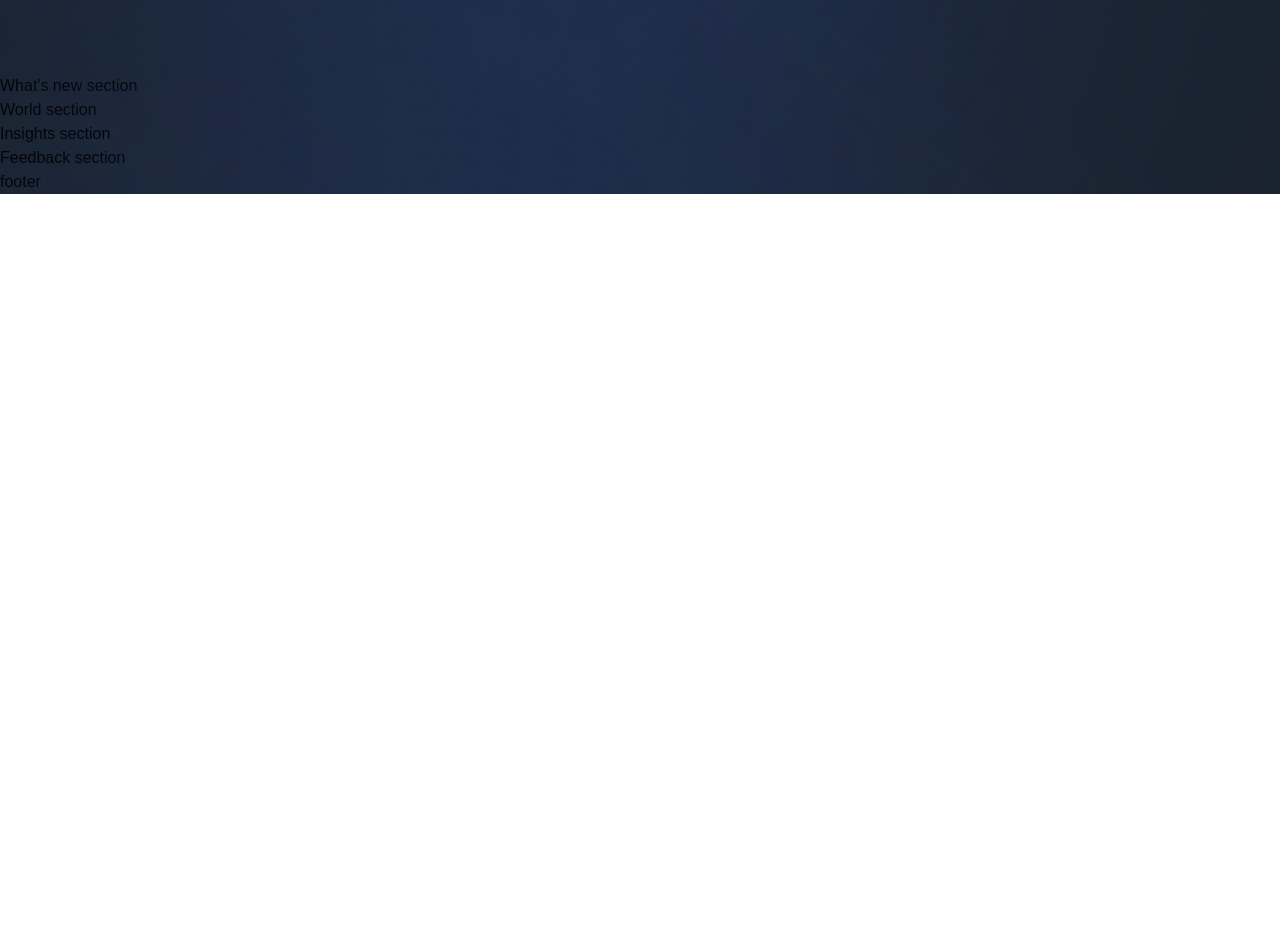
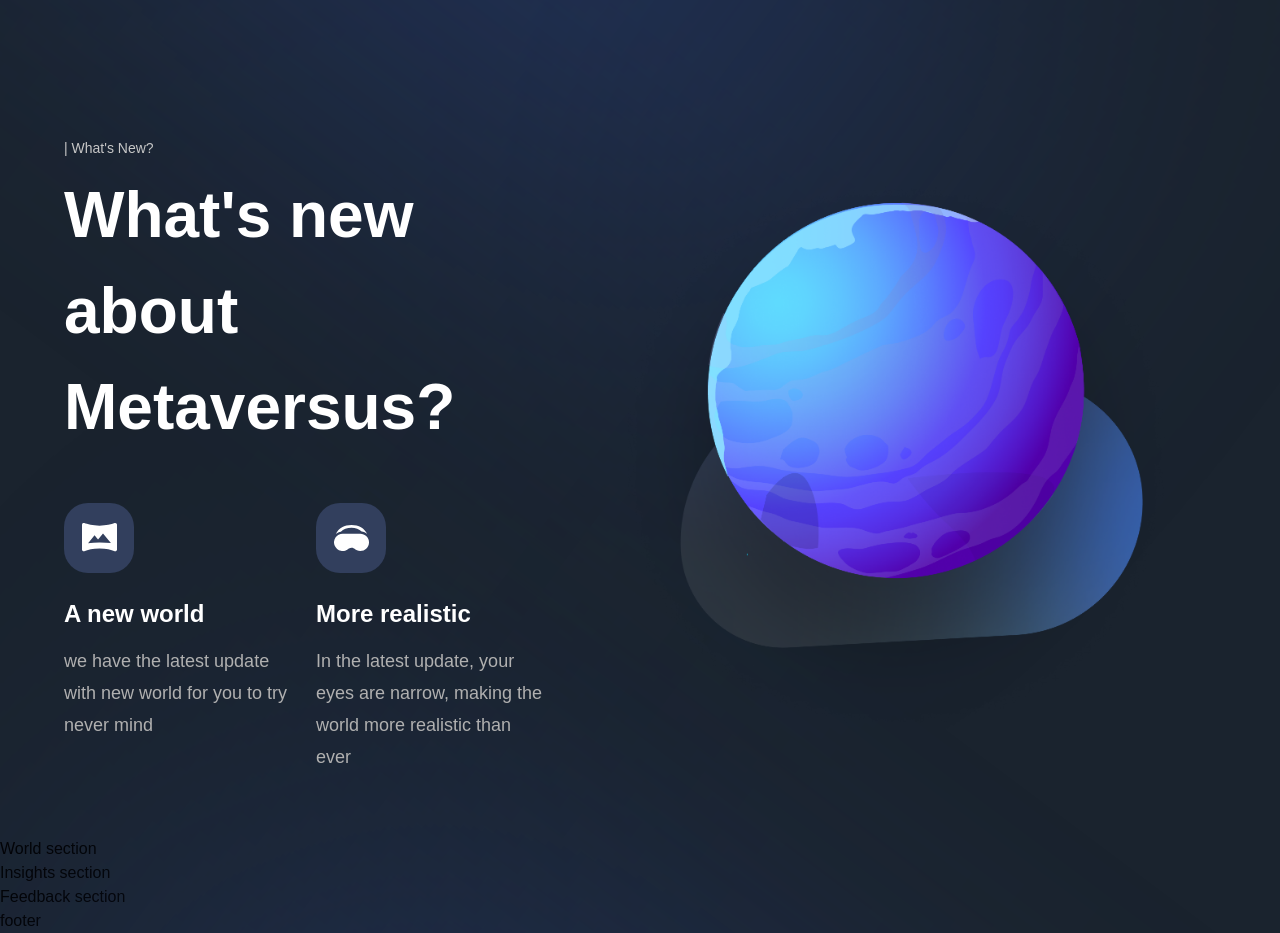
Before and after one commit to gianfranco2605/metaverse-nextjs, a Next.js app: page / in a window 1280 px wide. Shown: the part 3340-4273 px from the top of the page. Before the commit the page ends 3534 px from the top, so only its background shows below. Built offline with nearby package versions, Linux system fonts and the light colour scheme; a web font is replaced by a local one.

Commit message:
whatsnew component done

```diff
--- a/components/NewFeatures.jsx
+++ b/components/NewFeatures.jsx
@@ -1,6 +1,16 @@
-const NewFeatures = () => (
-  <div>
-    New Features
+import styles from "../styles";
+
+const NewFeatures = ({ imgUrl, title, subtitle }) => (
+  <div className="flex-1 flex flex-col sm:max-w-[250px] min-w-[210px]">
+    <div className={`${styles.flexCenter} w-[70px] h-[70px] rounded-[24px] bg-[#323f5d]`}>
+      <img
+        src={imgUrl}
+        alt="icon"
+        className="w-1/2 h-1/2 object-contain"
+      />
+    </div>
+      <h1 className="mt-[26px] font-bold text-[24px] leading-[30px] text-white">{title} </h1>
+      <p className="flex-1 mt-[16px] font-normal text-[18px] text-[#b0b0b0] leading-[32px]">{subtitle}</p>
   </div>
 );
 
--- a/sections/WhatsNew.jsx
+++ b/sections/WhatsNew.jsx
@@ -1,8 +1,51 @@
 'use client';
 
+import { motion } from "framer-motion";
+
+import styles from "../styles";
+import { staggerContainer, fadeIn, planetVariants } from "../utils/motion";
+import { NewFeatures, TitleText, TypingText } from '../components';
+import { newFeatures } from "../constants";
+
 const WhatsNew = () => (
-  <section>
-    What's new section
+  <section className={`${styles.paddings} relative z-10`}>
+    <motion.div
+      variants={staggerContainer}
+      initial="hidden"
+      whileInView="show"
+      viewport={{ once: 'false', amount: 0.25 }}
+      className={`${styles.innerWidth} mx-auto flex lg:flex-row flex-col gap-8`}
+    >
+      {/* text title */}
+      <motion.div
+        variants={fadeIn('right', 'tween', 0.2, 1)}
+        className="flex-[0.75] flex justify-center flex-col"
+      >
+        <TypingText title="| What's New?" />
+        <TitleText title={<>What's new about Metaversus?</>} />
+        {/* list */}
+        <div className="mt-[48px] flex flex-wrap justify-between gap-[24px]">
+          {newFeatures.map((feature) => (
+            <NewFeatures
+              key={feature.title}
+              {...feature}
+            />
+          ))}
+        </div>
+      </motion.div>
+      <motion.div
+        variants={planetVariants('right')}
+        className={`flex-1 ${styles.flexCenter}`}
+      >
+        {/* planet */}
+        <img
+          src="/whats-new.png"
+          alt="whats-new"
+          className="w-[90%] h-[90%] object-contain"
+        />
+
+      </motion.div>
+    </motion.div>
   </section>
 );
 
```
